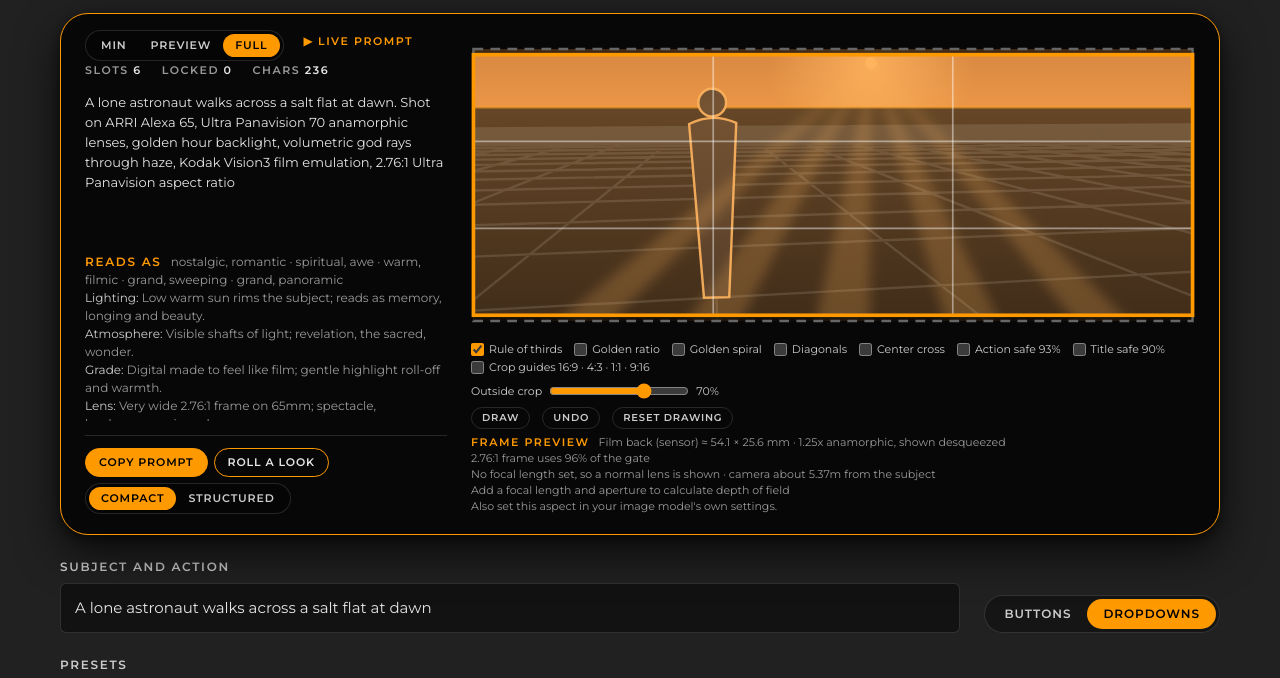
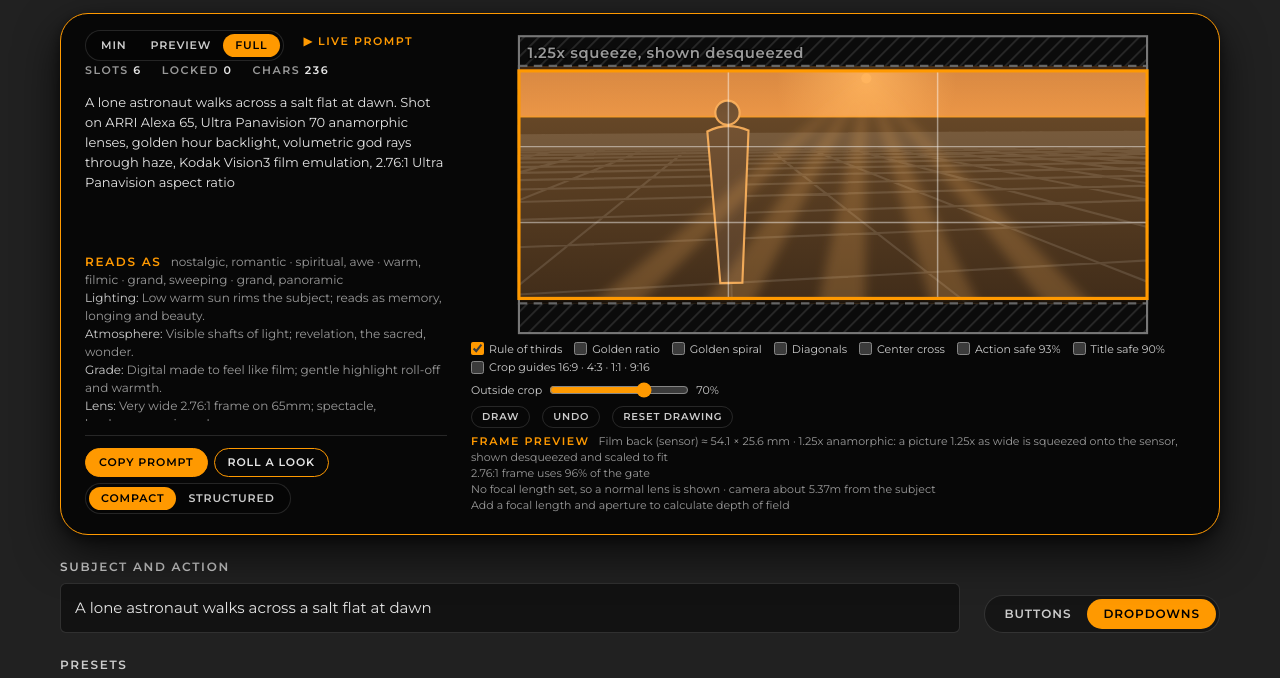
Before and after one commit to eddcgpro/cgp-ai-film-camera-prompt-builder, a plain HTML site: page index.html in a window 1280 px wide. Shown: the part 121-799 px from the top of the page. Drawn offline with Linux system fonts and the light colour scheme.

Commit message:
Preview keeps the film back fixed; lens effects drawn inside it
The camera's whole film back is now drawn at the same size whatever the
lens. A lens that covers less of it (an S35 lens on an Alexa 65 or Mini
LF) shows as a smaller picture with the rest hatched and labelled; an
anamorphic squeeze shows the desqueezed picture scaled to fit across the
film back. The desktop caption has a fixed height so a longer caption
no longer shrinks the preview.

Co-Authored-By: Claude Opus 5.5 <noreply@anthropic.com>

```diff
--- a/index.html
+++ b/index.html
@@ -98,6 +98,7 @@ h1 { font: 400 clamp(40px, 6vw, 64px)/.92 var(--font-display); letter-spacing: .
   .slate:not(.mid):not(.min) { grid-template-rows: clamp(420px, 60vh, 600px) }
   .slate:not(.mid):not(.min) .frame { height: 100%; min-height: 0; grid-template-rows: minmax(0, 1fr) auto auto }
   .slate:not(.mid):not(.min) #pv-view, .slate:not(.mid):not(.min) .frame svg { height: 100%; min-height: 0; max-height: none }
+  .slate:not(.mid):not(.min) .frame figcaption { height: 7.3em; overflow: auto }  /* a fixed height, so a longer caption doesn't shrink the preview */
   .slate-text { contain: size; align-self: stretch }
   .slate-text #out, .slate-text #out.structured { flex: 1 1 auto; min-height: 7em; max-height: none }
   .slate-text #reading { flex: 0 1 auto; min-height: 3em; max-height: 35% }
@@ -109,6 +110,7 @@ h1 { font: 400 clamp(40px, 6vw, 64px)/.92 var(--font-display); letter-spacing: .
 .frame figcaption { font: 400 11px/1.45 var(--font-core); color: var(--grey-40) }
 .frame figcaption b { font-weight: 600; letter-spacing: .14em; text-transform: uppercase; color: var(--orange); margin-right: 6px }
 .frame.drawing svg { cursor: crosshair; touch-action: none }
+.frame .pv-note { font: 600 7px/1 var(--font-core); letter-spacing: .04em; fill: #9a9a9a }
 .pv-tools { display: flex; flex-wrap: wrap; gap: 4px 12px; align-items: center; font: 400 11px/1.3 var(--font-core); color: var(--grey-20) }
 .pv-tools label { display: inline-flex; align-items: center; gap: 5px; cursor: pointer; white-space: nowrap }
 .pv-tools input { accent-color: var(--orange); margin: 0 }
@@ -1349,7 +1351,9 @@ function clipHalf(poly, A, B, Pin) {
 
 // Everything about the shot that doesn't change while a move plays.
 function previewCtx(a) {
-  const g = frameGeom(a), W = 300, H = 170, s = Math.min((W - 4) / g.gw, (H - 4) / g.gh);
+  // k: px per mm of the camera's whole film back, so it's drawn the same size whatever the lens. s: px per mm of the picture,
+  // shrunk by any anamorphic squeeze so the desqueezed picture still fits across the film back.
+  const g = frameGeom(a), W = 300, H = 170, k = Math.min((W - 4) / g.C0.w, (H - 4) / g.C0.h), s = k / g.sq;
   const fw = g.cw * s, fh = g.ch * s, f0 = focalOf(a);
   const fReal = f0 ? (g.C0.fixed ? f0 * g.diag / 43.27 : f0) : g.diag;  // no focal length: a normal lens for the format
   const ang = ANGLE[a.angle] || {}, size = a.size || "full shot";
@@ -1360,8 +1364,8 @@ function previewCtx(a) {
   if (a.ftech === "oval anamorphic bokeh") blur = Math.max(blur, 2.5);
   if (size === "macro insert shot" && !d && !manual) blur = 4;
   const center = ang.center || ["two-shot", "group shot", "macro insert shot"].includes(size);
-  const gW = g.gw * s, gH = g.gh * s;  // the whole film back, centred on the crop
-  return { a, g, s, W, H, fw, fh, gW, gH, gx: (fw - gW) / 2, gy: (fh - gH) / 2, fReal, f0, fpx0: fReal * s, lk, k2: lk.key2 || lk.key, d, manual, blur,
+  const gW = g.gw * s, gH = g.gh * s, sW = g.C0.w * k, sH = g.C0.h * k;  // the area the lens covers, and the whole film back, centred on the crop
+  return { a, g, s, W, H, fw, fh, gW, gH, gx: (fw - gW) / 2, gy: (fh - gH) / 2, sW, sH, sx: (fw - sW) / 2, sy: (fh - sH) / 2, fReal, f0, fpx0: fReal * s, lk, k2: lk.key2 || lk.key, d, manual, blur,
     base: { D, h: ang.h ?? 1.6, el: ang.el ?? null, az: ang.az || 0, roll: ang.roll || 0, ty: AIM_Y[size] ?? .95,
       x: 0, dh: 0, fwd: 0, yaw: 0, pitch: 0, fMul: 1, wx: 0, wz: 0, aim: true, rack: 0 },
     subjX: center ? fw / 2 : ["close-up", "extreme close-up", "medium close-up"].includes(size) ? fw * .42 : fw / 3,
@@ -1550,8 +1554,10 @@ function startPreview() {
 }
 
 // The preview's fixed parts: film back, crop (the scene shows across the whole film back, darkened outside the crop by
-// cropMask), overlays and sketch, returned as { svg, cap } (the caption's HTML). The view box hugs the film back and crop,
-// so no empty margin shows round them. The scene itself is drawn by drawPreview.
+// cropMask), overlays and sketch, returned as { svg, cap } (the caption's HTML). The camera's whole film back is drawn the
+// same size whatever the lens; the picture sits inside it, smaller when the lens covers less of it, or scaled down to fit
+// when an anamorphic squeeze makes it wider, with the unused part hatched and labelled. The view box hugs the film back,
+// so no empty margin shows round it. The scene itself is drawn by drawPreview.
 function previewHTML(a) {
   const c = pvCtx = previewCtx(a), { W, H, fw, fh, g } = c, view = g.L.view;
   const glowDef = (id, col) => `<radialGradient id="${id}"><stop offset="0" stop-color="${col}" stop-opacity=".85"/><stop offset="1" stop-color="${col}" stop-opacity="0"/></radialGradient>`;
@@ -1565,8 +1571,17 @@ function previewHTML(a) {
   if (a.angle === "peephole view" || view === "fish" && a.angle !== "satellite view") fg += `<path fill-rule="evenodd" d="M0 0H${fw}V${fh}H0Z M${fw / 2 - fh * .48} ${fh / 2} a${fh * .48} ${fh * .48} 0 1 0 ${fh * .96} 0 a${fh * .48} ${fh * .48} 0 1 0 ${-fh * .96} 0Z" fill="#050505" opacity="${a.angle === "peephole view" ? 1 : .55}"/>`;
   if (c.mv === "parallax slide past foreground") fg += `<rect y="0" width="${fw * .12}" height="${fh}" fill="#080808" filter="url(#pv-blur)"><animate attributeName="x" values="${fw * 1.1};${-fw * .3};${fw * 1.1}" dur="${c.dur}s" repeatCount="indefinite"/></rect>`;
   if (["security camera angle", "dashcam view", "body cam view"].includes(a.angle) || a.camera === CCTV) fg += `<text x="8" y="16" fill="#ff4d4d" font-family="Montserrat, Arial" font-size="10" font-weight="600">● REC</text>`;
-  const ox = (W - fw) / 2, oy = (H - fh) / 2, x0 = ox + Math.min(0, c.gx), y0 = oy + Math.min(0, c.gy);
-  const vb = [x0 - 1, y0 - 1, ox + Math.max(fw, c.gx + c.gW) - x0 + 2, oy + Math.max(fh, c.gy + c.gH) - y0 + 2].map(f1).join(" ");
+  const ox = (W - fw) / 2, oy = (H - fh) / 2, x0 = ox + Math.min(0, c.gx, c.sx), y0 = oy + Math.min(0, c.gy, c.sy);
+  const vb = [x0 - 1, y0 - 1, ox + Math.max(fw, c.gx + c.gW, c.sx + c.sW) - x0 + 2, oy + Math.max(fh, c.gy + c.gH, c.sy + c.sH) - y0 + 2].map(f1).join(" ");
+  // The film back the lens doesn't use: hatched, with a label in the widest gap (along the side when the gap is there).
+  let unused = "";
+  if (g.cropped || g.sq > 1) {
+    const note = g.cropped ? `Lens covers ${g.L.c === 3 ? "Super 35" : "full frame"} only` : `${g.sq}x squeeze, shown desqueezed`, top = c.gy - c.sy, side = c.gx - c.sx;
+    unused = `<path d="M${f1(c.sx)} ${f1(c.sy)}h${f1(c.sW)}v${f1(c.sH)}h${f1(-c.sW)}Z M${f1(c.gx)} ${f1(c.gy)}v${f1(c.gH)}h${f1(c.gW)}v${f1(-c.gH)}Z" fill="url(#pv-hatch)" fill-rule="evenodd"/>`
+      + (top >= 10 ? `<text x="${f1(c.sx + 4)}" y="${f1(c.sy + Math.min(top, 14) / 2 + 3)}" class="pv-note">${note}</text>`
+        : side >= 10 ? `<text transform="translate(${f1(c.sx + Math.min(side, 14) / 2 + 3)} ${f1(c.sy + c.sH - 4)}) rotate(-90)" class="pv-note">${note}</text>` : "");
+  }
+  const usedEdge = unused && `<rect x="${c.gx}" y="${c.gy}" width="${c.gW}" height="${c.gH}" fill="none" stroke="#666" stroke-dasharray="4 3"/>`;
   const svg = `<svg viewBox="${vb}" role="img" aria-label="Sketch of the framed shot">
     <defs><clipPath id="pv-clip"><rect width="${fw}" height="${fh}"/></clipPath><clipPath id="pv-gate"><rect x="${c.gx}" y="${c.gy}" width="${c.gW}" height="${c.gH}"/></clipPath>
       <filter id="pv-blur" x="-20%" y="-20%" width="140%" height="140%"><feGaussianBlur stdDeviation="2.4"/></filter>
@@ -1574,18 +1589,19 @@ function previewHTML(a) {
       <filter id="pv-bgblur" x="-10%" y="-10%" width="120%" height="120%"><feGaussianBlur id="pv-bgblur-fe" stdDeviation="0"/></filter>
       <filter id="pv-subjblur" x="-10%" y="-10%" width="120%" height="120%"><feGaussianBlur id="pv-subjblur-fe" stdDeviation="0"/></filter>
       ${glowDef("pv-glow", c.lk.key)}${glowDef("pv-glow2", c.k2)}
-      <radialGradient id="pv-vig" r=".75"><stop offset=".55" stop-color="#000" stop-opacity="0"/><stop offset="1" stop-color="#000" stop-opacity=".6"/></radialGradient></defs>
-    <g id="pv-fg" transform="translate(${ox} ${oy})">
+      <radialGradient id="pv-vig" r=".75"><stop offset=".55" stop-color="#000" stop-opacity="0"/><stop offset="1" stop-color="#000" stop-opacity=".6"/></radialGradient>
+      <pattern id="pv-hatch" width="5" height="5" patternUnits="userSpaceOnUse" patternTransform="rotate(45)"><rect width="5" height="5" fill="#0b0b0b"/><path d="M0 0V5" stroke="#2a2a2a" stroke-width="1.6"/></pattern></defs>
+    <g id="pv-fg" transform="translate(${ox} ${oy})">${unused}
       <g clip-path="url(#pv-gate)">${scene}<g id="pv-atmo"></g>
         <path id="pv-mask" d="M${f1(c.gx)} ${f1(c.gy)}h${f1(c.gW)}v${f1(c.gH)}h${f1(-c.gW)}Z M0 0v${f1(fh)}h${f1(fw)}v${f1(-fh)}Z" fill="#000" fill-rule="evenodd" opacity="${cropMask}"/></g>
       <g clip-path="url(#pv-clip)">${fg}${overlaySVG(fw, fh)}</g>
       <g clip-path="url(#pv-gate)"><path id="pv-ink" d="${inkPath(fw, fh)}" fill="none" stroke="#FF9900" stroke-width="1.4" stroke-linecap="round" stroke-linejoin="round"/></g>
-      <rect x="${c.gx}" y="${c.gy}" width="${c.gW}" height="${c.gH}" fill="none" stroke="#666" stroke-dasharray="4 3"/>
+      ${usedEdge}<rect x="${c.sx}" y="${c.sy}" width="${c.sW}" height="${c.sH}" fill="none" stroke="#777"${g.cropped || g.sq > 1 ? "" : ` stroke-dasharray="4 3"`}/>
       <rect width="${fw}" height="${fh}" fill="none" stroke="#FF9900" stroke-width="1.5"/></g></svg>`;
   const C = g.C, d = c.d;
-  const back = a.camera ? `Film back${C.k === "film" ? "" : " (sensor)"} ≈ ${f1(C.w)} × ${f1(C.h)} mm${g.cropped ? `, cropped from ${f1(g.C0.w)} × ${f1(g.C0.h)} to the lens coverage` : ""}`
+  const back = a.camera ? `Film back${C.k === "film" ? "" : " (sensor)"} ≈ ${f1(g.C0.w)} × ${f1(g.C0.h)} mm${g.cropped ? `; the lens only covers ${f1(C.w)} × ${f1(C.h)} mm of it, so the camera records that area and the hatched rest goes unused` : ""}`
     : `No camera set, full frame 36 × 24 mm shown`;
-  const squeeze = g.sq > 1 ? ` · ${g.sq}x anamorphic, shown desqueezed` : "";
+  const squeeze = g.sq > 1 ? ` · ${g.sq}x anamorphic: a picture ${g.sq}x as wide is squeezed onto the ${g.cropped ? "covered area" : backName(C)}, shown desqueezed and scaled to fit` : "";
   const crop = a.aspect ? `${a.aspect.split(" ")[0]} frame uses ${Math.round(g.cw * g.ch / (g.gw * g.gh) * 100)}% of the gate` : `No aspect set, full gate ${f1(g.G)}:1`;
   const eq = c.f0 && (g.C0.fixed ? c.f0 : c.f0 * 43.27 / g.diag), hfov = 2 * Math.atan(g.cw / (2 * c.fReal)) / RAD;
   const lensLine = c.f0 ? `${c.f0}mm ${g.C0.fixed ? "(full-frame equivalent)" : `≈ ${Math.round(eq)}mm full-frame equivalent`} · ${Math.round(hfov)}° horizontal · camera about ${fmtLen(c.base.D)} from the subject`
```
